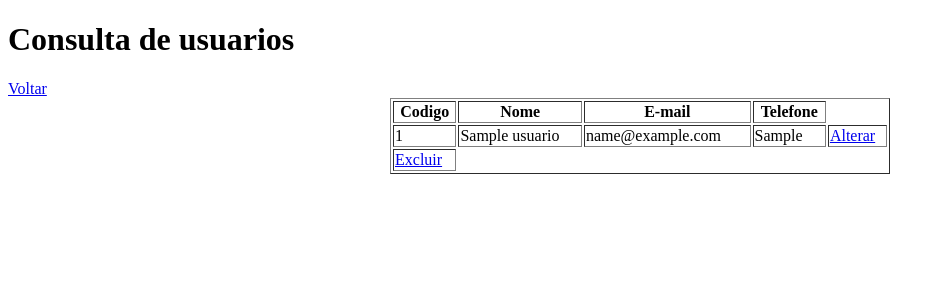
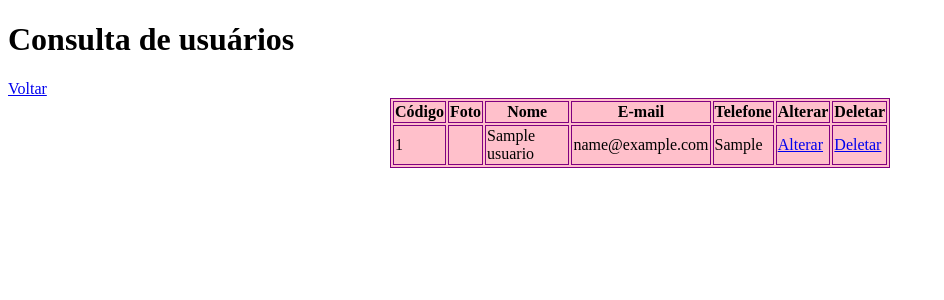
Before and after one commit to MAUMOREIRA/ProjetoCadastro, a PHP site: page /projetocadastro/listar_usuario.php in a window 1280 px wide. Shown: the top 300 px of the page, without its empty margins (0-944 px from the left). Run offline with PHP 8.4, Linux system fonts and the light colour scheme; tables that the repository leaves empty hold one stand-in row (values such as "Sample post"); data that the repository does not hold is empty.

Commit message:
Update listar_usuario.php

```diff
--- a/listar_usuario.php
+++ b/listar_usuario.php
@@ -10,34 +10,44 @@
         <?php
             include('conexao.php');
             $sql = "SELECT * FROM usuario";
-    // mysqli_query => executa um comando no banco de dados
+            // mysqli_query => executa um comando no anco de dados
             $result = mysqli_query($con,$sql);
-    // retorna apenas uma linha dos registros retornados
+            // mysqli_fetch_array => retorna apenas uma linha do registros retornados
             $row = mysqli_fetch_array($result);
         ?>
-    <h1>Consulta de usuarios</h1>
-    <table align="center" border="1" width="500">
+        <h1>Consulta de usuários</h1>
+        <table align="center" border="1" width="500" bordercolor="purple" bgcolor="#FFC0CB">
+
             <tr>
-            <th>Codigo</th>
+                <th>Código</th>
+                <th>Foto</th>
                 <th>Nome</th>
                 <th>E-mail</th>
                 <th>Telefone</th>
+                <th>Alterar</th>
+                <th>Deletar</th>
             </tr>
-
             <?php
                 do{
+                    if($row)
+                    {
                         echo "<tr>";
                         echo "<td>".$row['id_usuario']."</td>";
+                        if($row['foto'] == "")
+                            echo "<td></td>";
+                        else
+                            echo "<td><img src='".$row['foto']."'width='80' height='100'/></td>";
                         echo "<td>".$row['nome_usuario']."</td>";
                         echo "<td>".$row['email_usuario']."</td>";
                         echo "<td>".$row['fone_usuario']."</td>";
-     echo "<td><a href='altera_usuario.php?id_usuario="
-                .$row['id_usuario']."'>Alterar</a> </td>";
+                        echo "<td><a href='altera_usuario.php?id_usuario=".$row['id_usuario']."'>Alterar</a></td>";
+                        echo "<td><a href='deleta_usuario_exe.php?id_usuario=".$row['id_usuario']."'>Deletar</a></td>";
                         echo "</tr>";
-     echo"<td><a href='exclui_usuario.php?id_usuario=".$row['id_usuario']."'>Excluir</a></td>";
+                    }
                 }while($row = mysqli_fetch_array($result))
             ?>
-    <a href="index.php">Voltar</a>
+            <a href = "index.php">Voltar</a>
         </table>
+
 </body>
 </html>
```
Lines whose indentation alone changed are shown as unchanged.
